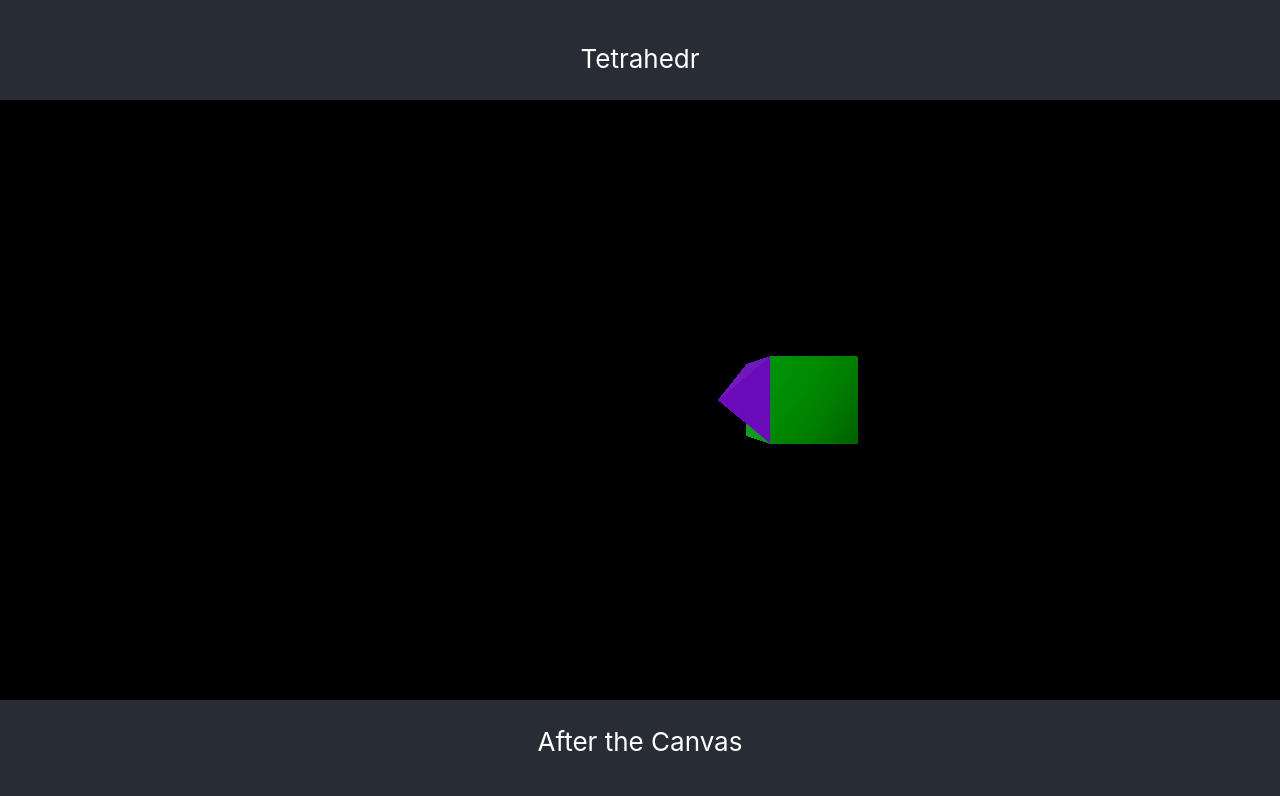
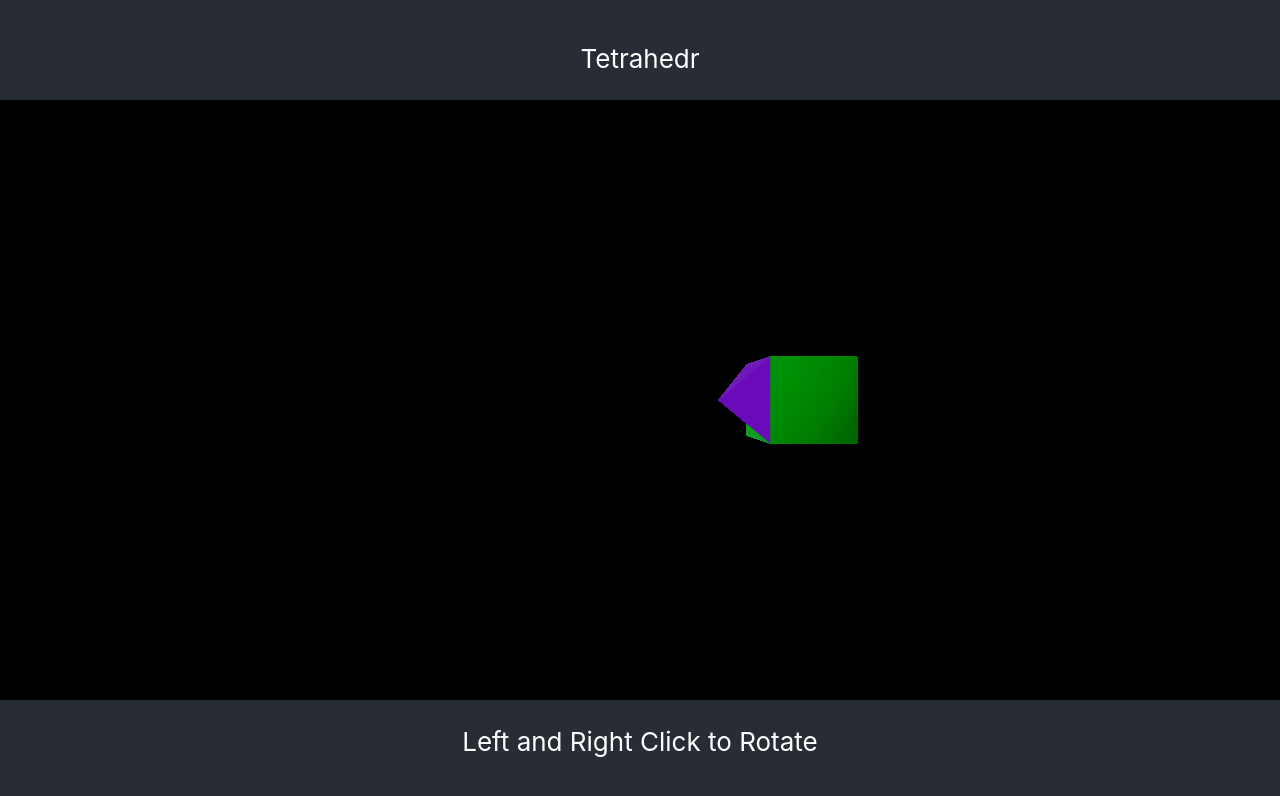
Before and after one commit to K8fractal/tetrahedr, a React (Create React App) app: page / in a window 1280 px wide. Shown: the top 796 px of the page. Built offline with nearby package versions, Linux system fonts and the light colour scheme.

Commit message:
Text updates

```diff
--- a/public/index.html
+++ b/public/index.html
@@ -24,7 +24,7 @@
       work correctly both with client-side routing and a non-root public URL.
       Learn how to configure a non-root public URL by running `npm run build`.
     -->
-    <title>React App</title>
+    <title>Tetrahedr</title>
   </head>
   <body>
     <noscript>You need to enable JavaScript to run this app.</noscript>
--- a/src/App.tsx
+++ b/src/App.tsx
@@ -24,7 +24,7 @@ function App() {
           <Cube position={[2,0,0]}/>
           <Tetrahedron position={[1,0,0]}/>
         </Canvas>
-        <p>After the Canvas</p>
+        <p>Left and Right Click to Rotate</p>
       </header>
     </div>
   );
```
Also changed, not shown: 1 other file (tests, documents, lock files or other folders).
